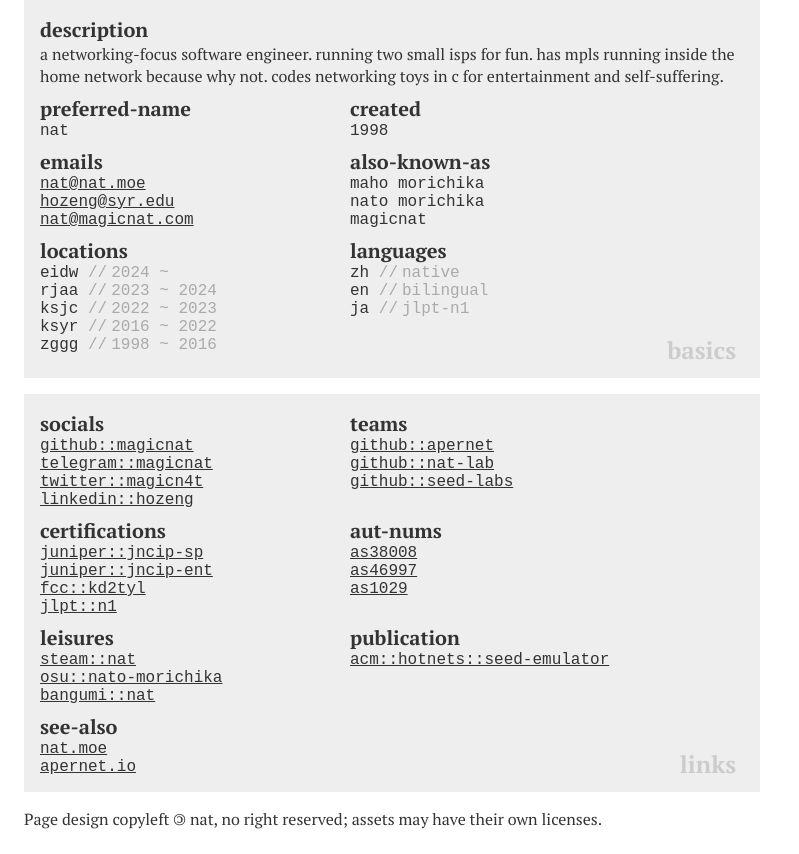
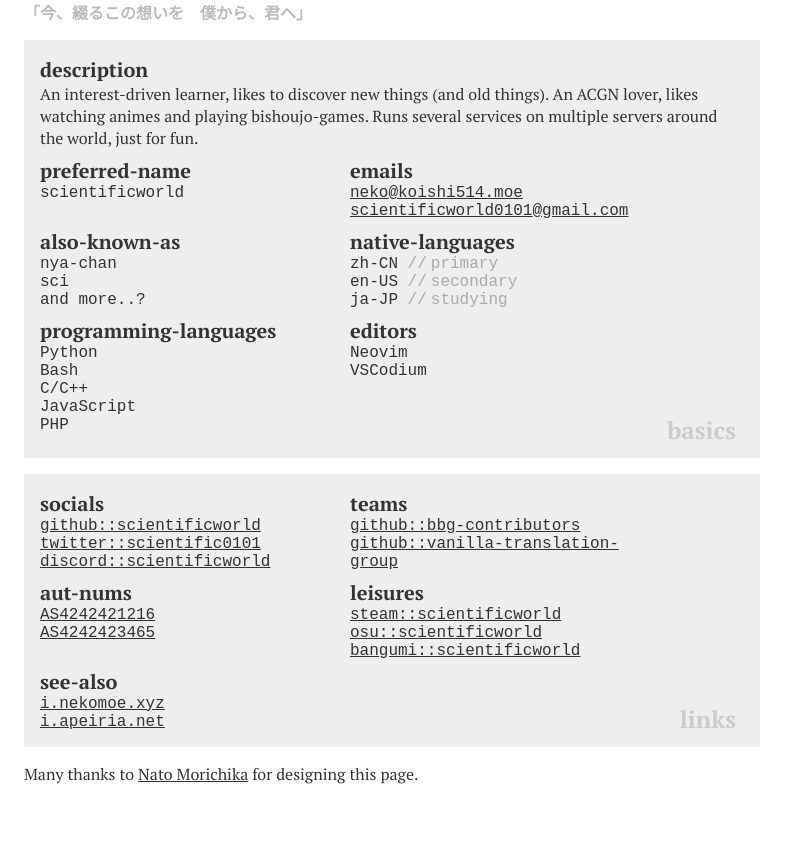
Before and after one commit to scientificworld/hi.koishi514.moe, a plain HTML site: page index.html in a window 1280 px wide. Shown: the part 77-931 px from the top of the page, without its empty margins (0-799 px from the left). After the commit the page ends 886 px from the top, so only its background shows below. Drawn offline with Linux system fonts and the light colour scheme; a web font is replaced by a local one.

Commit message:
modified

```diff
--- a/index.html
+++ b/index.html
@@ -1,7 +1,7 @@
 <!DOCTYPE html>
 <html>
 <head>
-    <title>who.nat.moe</title>
+    <title>About Me</title>
     <meta charset="utf-8">
     <meta name="viewport" content="width=device-width, initial-scale=1">
     <link rel="stylesheet" target="_blank" href="./style.css">
@@ -12,60 +12,61 @@
 <body>
     <div class="container">
         <div class="biocard">
-            <h1 class="name">who.nat.moe</h1>
+            <h1 class="name">hi.koishi514.moe</h1>
+            <h2 class="subtitle">「今、綴るこの想いを&emsp;僕から、君へ」</h2>
             <div class="section">
                 <h2 class="name">basics</h2>
                 <div class="groups">
                     <div class="group wide">
                         <h3 class="name">description</h3>
                         <div class="members">
-                            <div class="member body">a networking-focus software engineer. running two small isps for fun. has mpls running inside the home network because why not. codes networking toys in c for entertainment and self-suffering.</div>
+                            <div class="member body">An interest-driven learner, likes to discover new things (and old things). An ACGN lover, likes watching animes and playing bishoujo-games. Runs several services on multiple servers around the world, just for fun.</div>
                         </div>
                     </div>
                     <div class="group">
                         <h3 class="name">preferred-name</h3>
                         <div class="members">
-                            <div class="member">nat</div>
-                        </div>
-                    </div>
-                    <div class="group">
-                        <h3 class="name">created</h3>
-                        <div class="members">
-                            <div class="member">1998</div>
+                            <div class="member">scientificworld</div>
                         </div>
                     </div>
                     <div class="group">
                         <h3 class="name">emails</h3>
                         <div class="members">
-                            <div class="member"><a target="_blank" href="mailto:nat@nat.moe">nat@nat.moe</a></div>
-                            <div class="member"><a target="_blank" href="mailto:hozeng@syr.edu">hozeng@syr.edu</a></div>
-                            <div class="member"><a target="_blank" href="mailto:nat@magicnat.com">nat@magicnat.com</a></div>
+                            <div class="member"><a target="_blank">neko<at>.</at>koishi514.moe</a></div>
+                            <div class="member"><a target="_blank">scientificworld0101<at>.</at>gmail.com</a></div>
                         </div>
                     </div>
                     <div class="group">
                         <h3 class="name">also-known-as</h3>
                         <div class="members">
-                            <div class="member">maho morichika</div>
-                            <div class="member">nato morichika</div>
-                            <div class="member">magicnat</div>
+                            <div class="member">nya-chan</div>
+                            <div class="member">sci</div>
+                            <div class="member">and more..?</div>
                         </div>
                     </div>
                     <div class="group">
-                        <h3 class="name">locations</h3>
+                        <h3 class="name">native-languages</h3>
                         <div class="members">
-                            <div class="member">eidw <span class="comment">2024 ~</span></div>
-                            <div class="member">rjaa <span class="comment">2023 ~ 2024</span></div>
-                            <div class="member">ksjc <span class="comment">2022 ~ 2023</span></div>
-                            <div class="member">ksyr <span class="comment">2016 ~ 2022</span></div>
-                            <div class="member">zggg <span class="comment">1998 ~ 2016</span></div>
+                            <div class="member">zh-CN <span class="comment">primary</span></div>
+                            <div class="member">en-US <span class="comment">secondary</span></div>
+                            <div class="member">ja-JP <span class="comment">studying</span></div>
                         </div>
                     </div>
                     <div class="group">
-                        <h3 class="name">languages</h3>
+                        <h3 class="name">programming-languages</h3>
                         <div class="members">
-                            <div class="member">zh <span class="comment">native</span></div>
-                            <div class="member">en <span class="comment">bilingual</span></div>
-                            <div class="member">ja <span class="comment">jlpt-n1</span></div>
+                            <div class="member">Python</div>
+                            <div class="member">Bash</div>
+                            <div class="member">C/C++</div>
+                            <div class="member">JavaScript</div>
+                            <div class="member">PHP</div>
+                        </div>
+                    </div>
+                    <div class="group">
+                        <h3 class="name">editors</h3>
+                        <div class="members">
+                            <div class="member">Neovim</div>
+                            <div class="member">VSCodium</div>
                         </div>
                     </div>
                 </div>
@@ -76,62 +77,51 @@
                     <div class="group">
                         <h3 class="name">socials</h3>
                         <div class="members">
-                            <div class="member"><a target="_blank" href="https://github.com/magicnat">github::magicnat</a></div>
-                            <div class="member"><a target="_blank" href="https://t.me/magicnat">telegram::magicnat</a></div>
-                            <div class="member"><a target="_blank" href="https://twitter.com/magicn4t">twitter::magicn4t</a></div>
-                            <div class="member"><a target="_blank" href="https://www.linkedin.com/in/hozeng/">linkedin::hozeng</a></div>
+                            <div class="member"><a target="_blank" href="https://github.com/scientificworld">github::scientificworld</a></div>
+                            <div class="member"><a target="_blank" href="https://twitter.com/scientific0101">twitter::scientific0101</a></div>
+                            <div class="member"><a target="_blank" href="https://discordapp.com/users/1064077289408696420">discord::scientificworld</a></div>
                         </div>
                     </div>
                     <div class="group">
                         <h3 class="name">teams</h3>
                         <div class="members">
-                            <div class="member"><a target="_blank" href="https://github.com/apernet">github::apernet</a></div>
-                            <div class="member"><a target="_blank" href="https://github.com/nat-lab">github::nat-lab</a></div>
-                            <div class="member"><a target="_blank" href="https://github.com/seed-labs">github::seed-labs</a></div>
-                        </div>
-                    </div>
-                    <div class="group">
-                        <h3 class="name">certifications</h3>
-                        <div class="members">
-                            <div class="member"><a target="_blank" href="https://www.credly.com/badges/c7b14a71-9d91-48e3-8298-76448e652fb8">juniper::jncip-sp</a></div>
-                            <div class="member"><a target="_blank" href="https://www.credly.com/badges/0cb1726d-fda9-4acf-bde1-cd4579ff88b2">juniper::jncip-ent</a></div>
-                            <div class="member"><a target="_blank" href="https://wireless2.fcc.gov/UlsApp/UlsSearch/license.jsp?licKey=4283522">fcc::kd2tyl</a></div>
-                            <div class="member"><a href="#">jlpt::n1</a></div>
+                            <div class="member"><a target="_blank" href="https://github.com/bbg-contributors">github::bbg-contributors</a></div>
+                            <div class="member"><a target="_blank" href="https://github.com/vanilla-translation-group">github::vanilla-translation-group</a></div>
                         </div>
                     </div>
                     <div class="group">
                         <h3 class="name">aut-nums</h3>
                         <div class="members">
-                            <div class="member"><a target="_blank" href="https://bgp.he.net/AS38008">as38008</a></div>
-                            <div class="member"><a target="_blank" href="https://bgp.he.net/AS46997">as46997</a></div>
-                            <div class="member"><a target="_blank" href="https://bgp.he.net/AS1029">as1029</a></div>
+                            <div class="member"><a target="_blank" href="https://explorer.dn42.dev/#/as4242421216">AS4242421216</a></div>
+                            <div class="member"><a target="_blank" href="https://explorer.dn42.dev/#/as4242421216">AS4242423465</a></div>
                         </div>
                     </div>
                     <div class="group">
                         <h3 class="name">leisures</h3>
                         <div class="members">
-                            <div class="member"><a target="_blank" href="https://steamcommunity.com/id/maho_morichika">steam::nat</a></div>
-                            <div class="member"><a target="_blank" href="https://osu.ppy.sh/u/4429495">osu::nato-morichika</a></div>
-                            <div class="member"><a target="_blank" href="https://bangumi.tv/user/595162">bangumi::nat</a></div>
-                        </div>
-                    </div>
-                    <div class="group">
-                        <h3 class="name">publication</h3>
-                        <div class="members">
-                            <div class="member"><a target="_blank" href="https://doi.acm.org/?doi=3563766.3564097">acm::hotnets::seed-emulator</a></div>
+                            <div class="member"><a target="_blank" href="https://steamcommunity.com/profiles/76561199128460578">steam::scientificworld</a></div>
+                            <div class="member"><a target="_blank" href="https://osu.ppy.sh/u/37161123">osu::scientificworld</a></div>
+                            <div class="member"><a target="_blank" href="https://bgm.tv/user/scientificworld">bangumi::scientificworld</a></div>
                         </div>
                     </div>
                     <div class="group">
                         <h3 class="name">see-also</h3>
                         <div class="members">
-                            <div class="member"><a target="_blank" href="https://nat.moe">nat.moe</a></div>
-                            <div class="member"><a target="_blank" href="https://apernet.io">apernet.io</a></div>
+                            <div class="member"><a target="_blank" href="https://i.nekomoe.xyz">i.nekomoe.xyz</a></div>
+                            <div class="member"><a target="_blank" href="https://i.apeiria.net">i.apeiria.net</a></div>
                         </div>
                     </div>
                 </div>
             </div>
-            <div class="footer">Page design copyleft <span class="copyleft">&copy;</span> nat, no right reserved; assets may have their own licenses.</div>
+            <div class="footer">Many thanks to <a href="https://nat.moe">Nato Morichika</a> for designing this page.</div>
         </div>
     </div>
+    <script>
+        document.querySelectorAll("at").forEach(e => {
+            let p = e.parentElement
+            e.replaceWith(document.createTextNode("@"))
+            p.href = "mailto:" + p.textContent
+        })
+    </script>
 </body>
 </html>
--- a/style.css
+++ b/style.css
@@ -3,6 +3,7 @@
     --bg-color: #eee;
     --secondary-color: #ccc;
     --comment-color: #aaa;
+    --subtitle-color: #bbb;
 }
 
 html {
@@ -105,3 +106,9 @@ a, a:visited {
     position: relative;
     transform: rotate(180deg);
 }
+
+.subtitle {
+    color: var(--subtitle-color);
+    font-size: 16px;
+    margin-bottom: 1em;
+}
```
Also changed, not shown: 1 other file.
